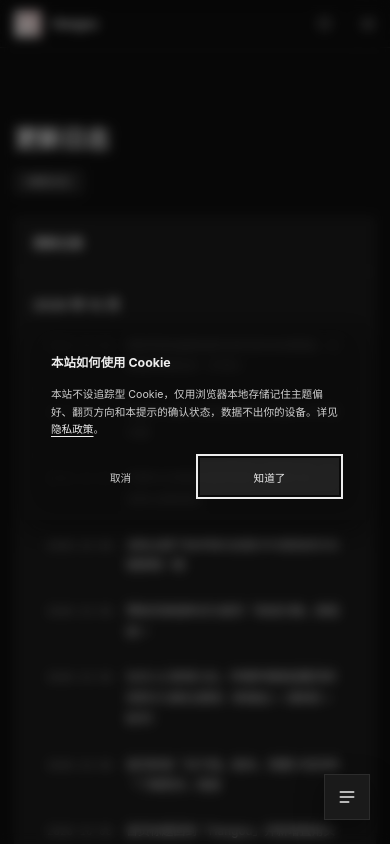
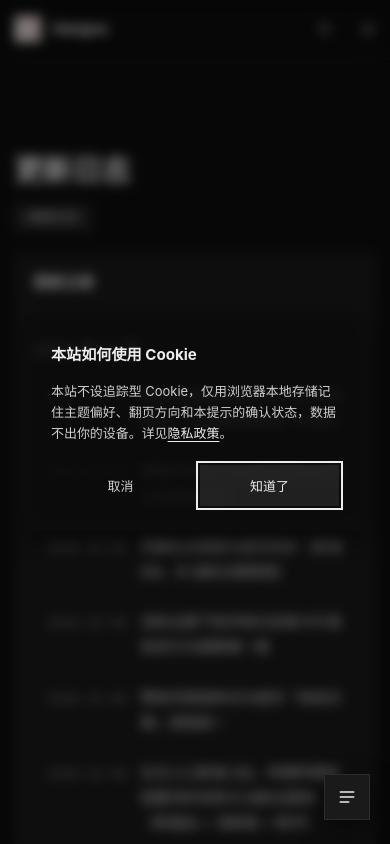
Before and after one commit to hangou100102-lgtm/Hangou-Code-Lab, a React (Vite) app: page /#/changelog in a window 390 px wide. Shown: the top 844 px of the page. Built offline with nearby package versions, Linux system fonts and the light colour scheme.

Commit message:
手机端首页箭头位置与整体缩放调整

```diff
--- a/css/style.css
+++ b/css/style.css
@@ -116,13 +116,6 @@ html {
   scroll-behavior: smooth;
 }
 
-/* 小屏下整体再缩小 20%，让内容更从容、避免挤满 */
-@media (max-width: 640px) {
-  html {
-    font-size: 73.92%;
-  }
-}
-
 /* 移除移动端默认点击高亮（蓝/灰底），需覆盖到所有元素 */
 * {
   -webkit-tap-highlight-color: transparent;
@@ -572,6 +565,13 @@ html[data-lang="en"] .home-hero p {
 .scroll-hint svg {
   width: 22px;
   height: 22px;
+}
+
+/* 手机端箭头适当上移，避免贴太靠底、与底部内容挤在一起 */
+@media (max-width: 640px) {
+  .scroll-hint {
+    bottom: 44px;
+  }
 }
 
 @keyframes scroll-hint-bob {
```
